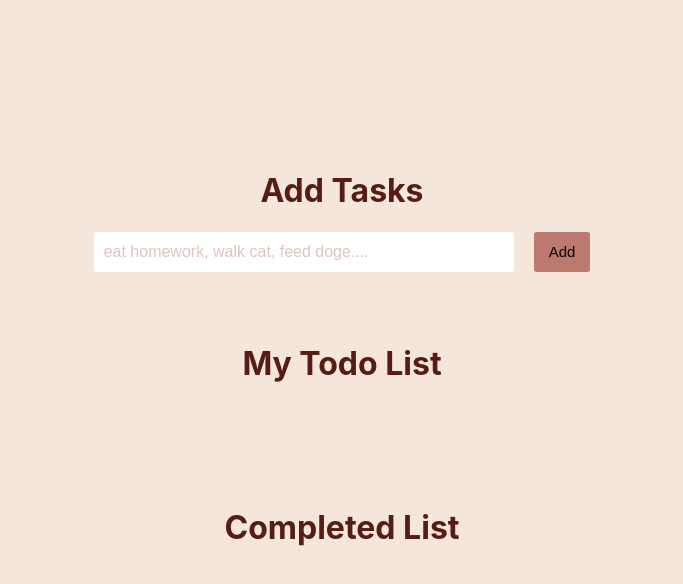
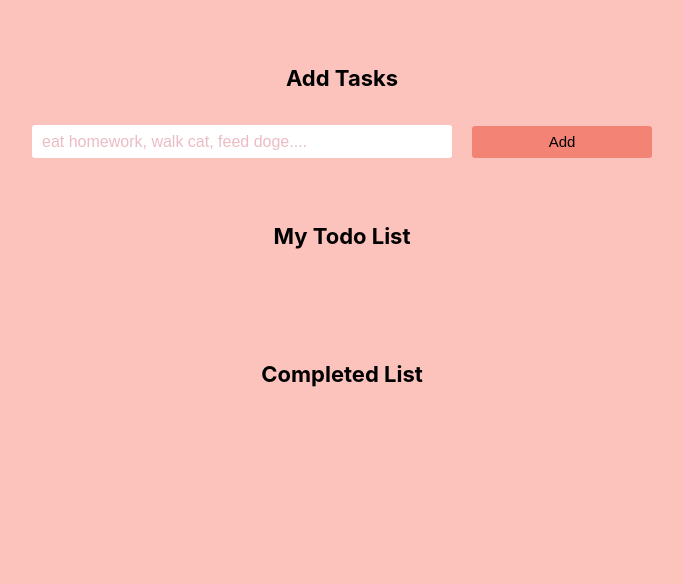
Before and after one commit to jlnfoo/todo2, a React (Create React App) app in the folder todo-app/: page / in a window 1280 px wide. Shown: the top 584 px of the page, without its empty margins (298-981 px from the left). Built offline with nearby package versions, Linux system fonts and the light colour scheme.

Commit message:
updated design

```diff
--- a/todo-app/src/App.css
+++ b/todo-app/src/App.css
@@ -9,16 +9,18 @@
 }
 
 .addBtn {
-  height: 40px;
+  height: 34px;
+  width: 180px;
   padding: 0 15px;
 }
 
 .btn {
-  background-color: #b3695edc;
+  background-color: #f38375;
   border: none;
   border-radius: 3px;
   font-size: 15px;
   cursor: pointer;
+  height: 32px;
 }
 
 ul {
@@ -31,16 +33,17 @@ ul li::before {
 
 h1,
 h2 {
-  color: #571d14;
+  color: black;
+  font-size: 22px;
 }
 
 .btn:hover {
-  background-color: #cca5a1;
+  background-color: #db6657;
 }
 
 .shiftBtn {
   margin: 10px 0 10px 40px;
-  width: 200px;
+  width: 180px;
   padding: 5px;
 }
 
@@ -48,16 +51,16 @@ input {
   border-radius: 3px;
   border: none;
   width: 400px;
-  height: 20px;
+  height: 13px;
   padding: 10px;
-  margin-right: 20px;
-  font-size: 16px;
-  color: #571d14;
+  margin: 20px 20px 0 0;
+  font-size: 15px;
+  color: #db6657;
 }
 
 ::placeholder {
   font-size: 16px;
-  color: #e0c4c1;
+  color: #ebbcc4;
 }
 
 .appContent {
@@ -65,7 +68,7 @@ input {
   flex-direction: column;
   text-align: center;
   justify-content: center;
-  margin-top: 150px;
+  margin-top: 50px;
 }
 
 .App-logo {
--- a/todo-app/src/index.css
+++ b/todo-app/src/index.css
@@ -5,7 +5,7 @@ body {
     sans-serif;
   -webkit-font-smoothing: antialiased;
   -moz-osx-font-smoothing: grayscale;
-  background-color: #f5e6db;
+  background-color: #fbc3bc;
 }
 
 code {
```
